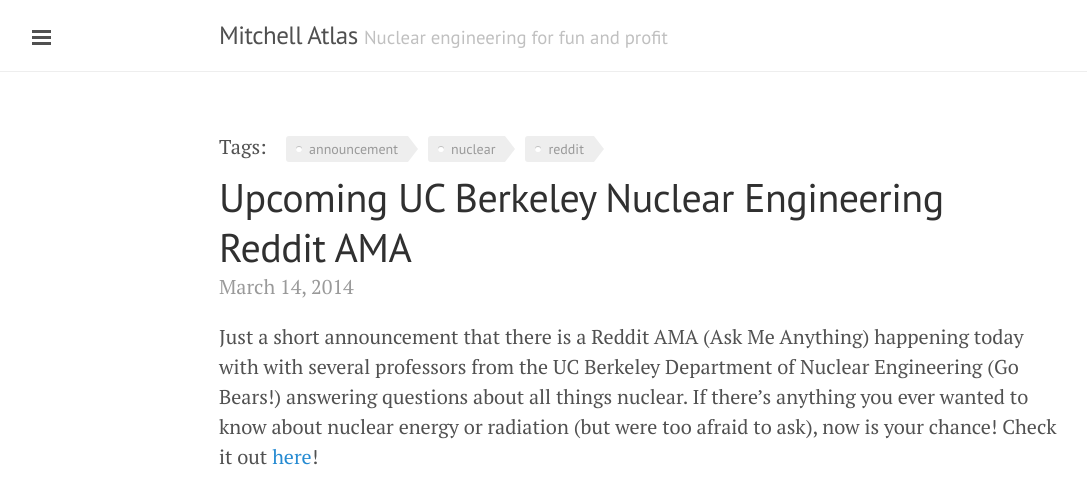
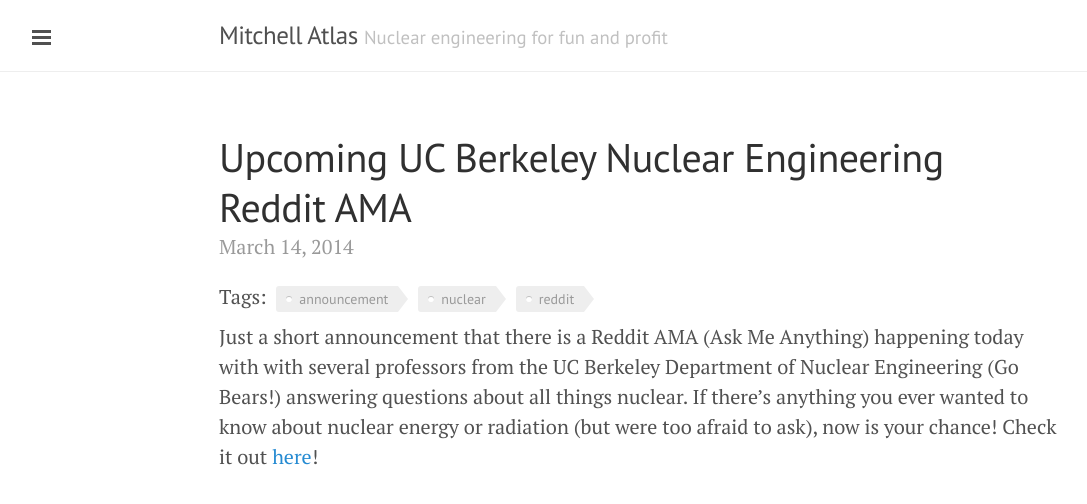
Before and after one commit to xatlasm/xatlasm.github.io, a Jekyll site: the page built from _posts/2014-03-14-upcoming-uc-berkeley-nuclear-engineering-reddit-ama.md, in a window 1280 px wide. Shown: the top 504 px of the page, without its empty margins (1-1088 px from the left). Built offline with Jekyll 4.4.1, drawn with Linux system fonts in a browser that asks for light colours; comment, search, counter and statistics services are not loaded.

Commit message:
tags again on posts

```diff
--- a/_layouts/post.html
+++ b/_layouts/post.html
@@ -2,16 +2,17 @@
 layout: default
 ---
 
-<ul class="tags">
-  <li>Tags: &nbsp; &nbsp;
+<div class="post">
+  <h1 class="post-title">{{ page.title }}</h1>
+  <span class="post-date">{{ page.date | date: '%B %d, %Y' }}</span>
+
+  <ul class="tags">
+  <li>Tags: &nbsp;
   {% for tag in page.tags %}
     <li><a href="{{ site.baseurl }}tags.html#{{tag}}" class="tag">{{ tag }}</a></li>
   {% endfor %}
 </ul>
 
-<div class="post">
-  <h1 class="post-title">{{ page.title }}</h1>
-  <span class="post-date">{{ page.date | date: '%B %d, %Y' }}</span>
   {{ content }}
   {% include comments.html %}
 </div>
```
